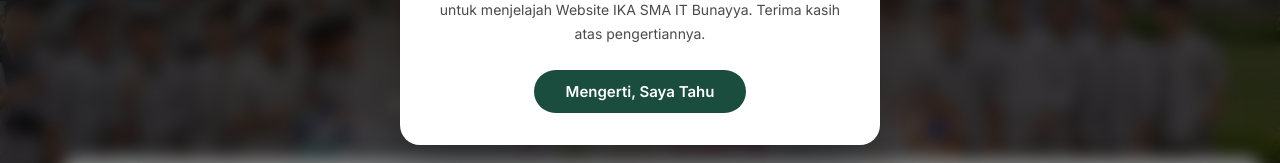
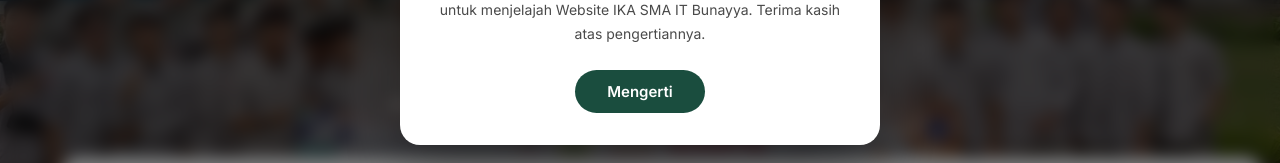
Before and after one commit to skirdrax/ikasmaitbunayya, a React (Vite) app: page / in a window 1280 px wide. Shown: the part 469-632 px from the top of the page. Built offline with nearby package versions, Linux system fonts and the light colour scheme; a web font is replaced by a local one.

Commit message:
upload 6

```diff
--- a/src/components/PopupNotification.jsx
+++ b/src/components/PopupNotification.jsx
@@ -52,7 +52,7 @@ export default function PopupNotification() {
           pengertiannya.
         </p>
         <button className="popup-btn" onClick={handleClose}>
-          Mengerti, Saya Tahu
+          Mengerti
         </button>
       </div>
     </div>
```
